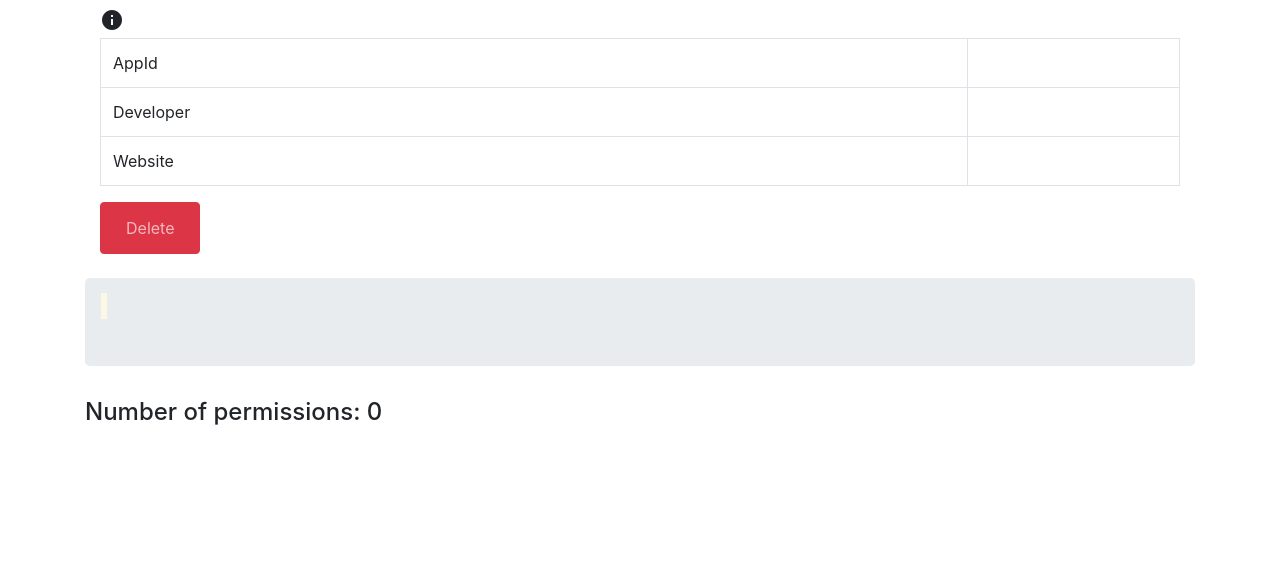
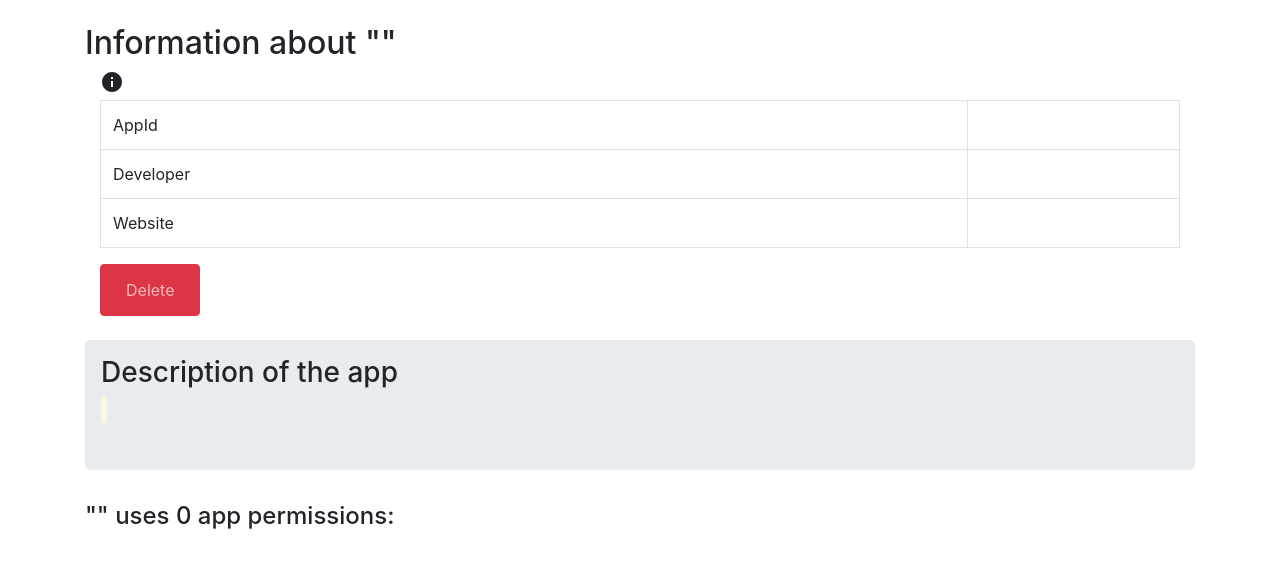
Before and after one commit to stopipv/isdi, a Python web app: template templates/app.html in a window 1280 px wide. Shown: the top 568 px of the page. Run offline with Jinja, Linux system fonts and the light colour scheme; the template is opened without the code that fills it, so the values that code supplies are empty.

Commit message:
more usability

```diff
--- a/server.py
+++ b/server.py
@@ -66,7 +66,8 @@
     return render_template(
         'app.html',
         app=d,
-        info=info
+        info=info,
+        device=device
     )
 
 @app.route('/kill', methods=['POST', 'GET'])
--- a/templates/app.html
+++ b/templates/app.html
@@ -13,7 +13,8 @@
     </head>
     <body class=container">
         <div class="container">
-            <h2>{{ app.title|safe }} </h2>
+            <br>
+            <h2>Information about "{{ app.title | safe }}"</h2>
             <div class="container form-group">
                 <table class="table table-bordered">
                     <tbody>
@@ -33,16 +34,18 @@
             </div>
 
             <div class="jumbotron" style="padding: 1em">
+              <h3>{% if device=="android" %} Google Play Store {% endif %} {% if device=="ios" %} Apple App Store {% endif %} Description of the app</h3>
                 <span style="margin-bottom: 2em; display:block"><mark><b>{{ app.summary|safe }}</b></mark></span>
                 {{ app.descriptionHTML|safe }}
             </div>
             <div class="text-sm-left">
-		<h4>Number of permissions: {{ app.permissions| length }}</h4>
+              <h4> "{{ app.title | safe }}" uses {{ app.permissions| length }} app permissions:</h4>
                 <ul class="list-group">
                     {% for perm in app.permissions %}
                     <li class="code">{{ perm | title | replace('_', ' ') }}</li>
                     {% endfor %}
-		</ul>
+                </ul>
+                <br>
             </div>
         </div>
     </body>
```
Also changed, not shown: 1 other file.
